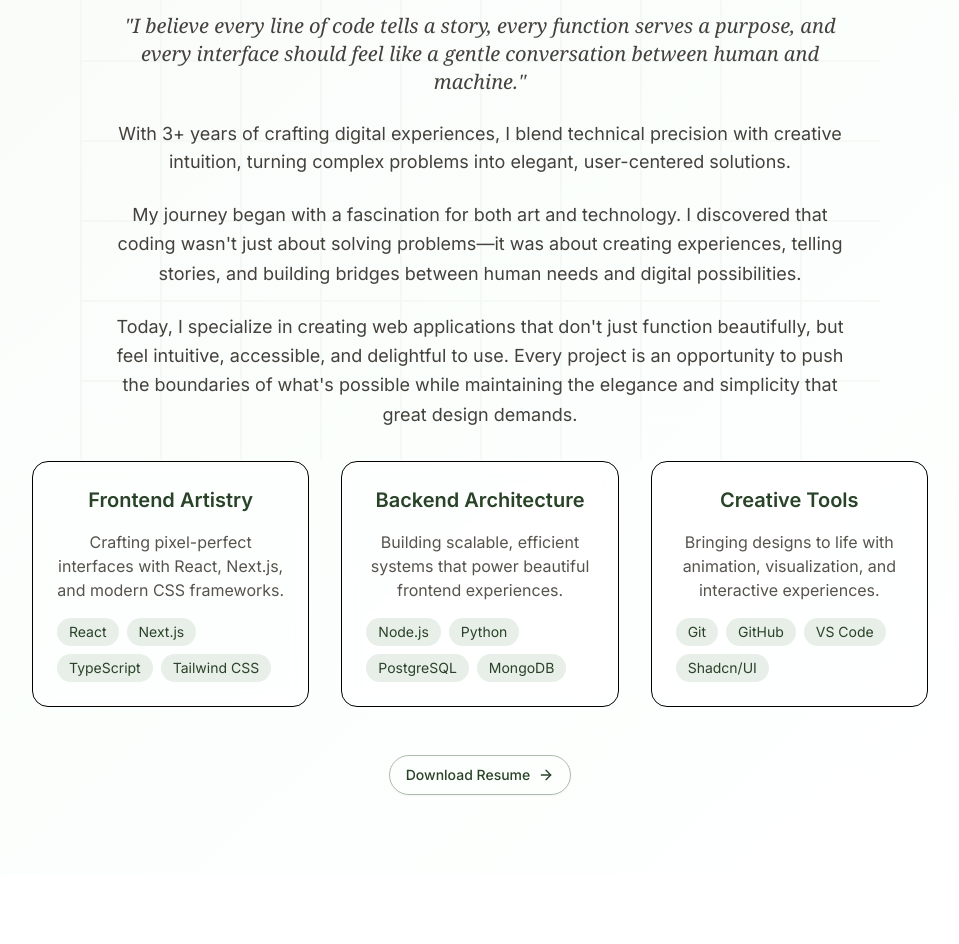
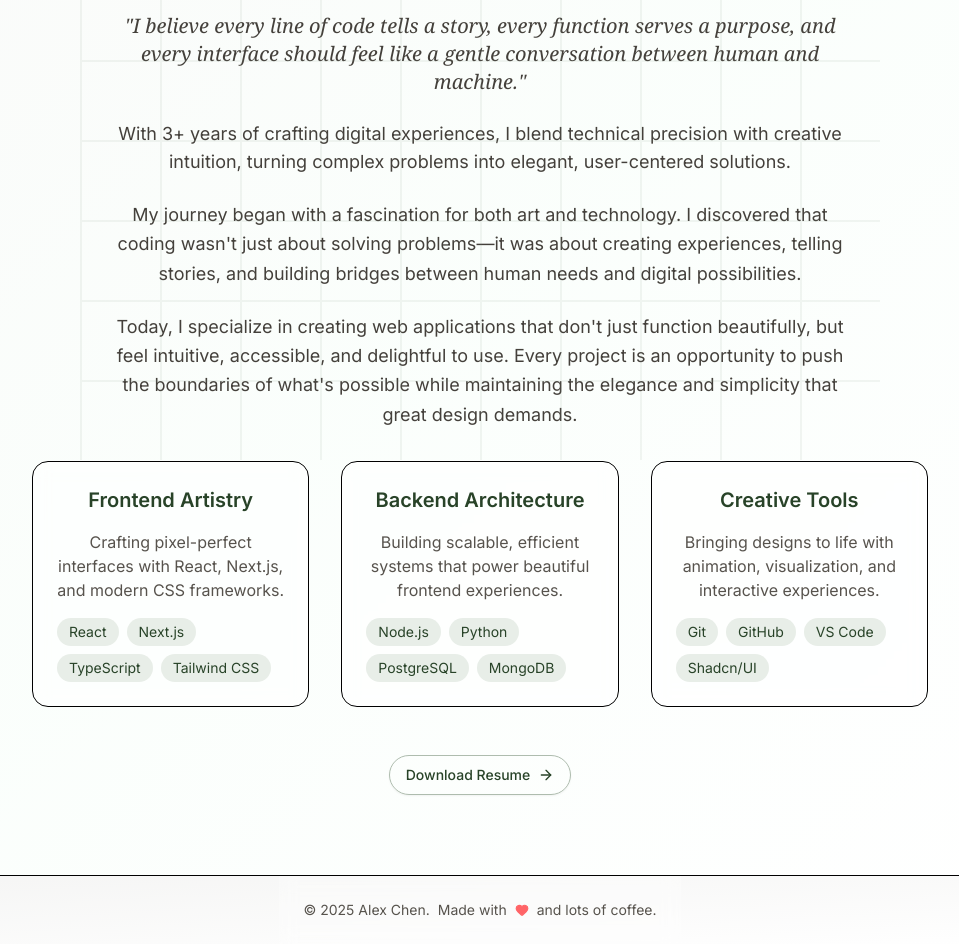
Before and after one commit to Aminul667/aminul-portfolio, a Next.js app: page /about in a window 1280 px wide. Shown: the part 340-1284 px from the top of the page, without its empty margins (160-1119 px from the left). Before the commit the page ends 1215 px from the top, so only its background shows below. Built offline with nearby package versions, Linux system fonts and the light colour scheme; a web font is replaced by a local one.

Commit message:
added footer

```diff
--- a/src/app/(CommonLayout)/page.tsx
+++ b/src/app/(CommonLayout)/page.tsx
@@ -50,7 +50,7 @@ export default function Home() {
           <Link href="/work">
             <Button
               size="lg"
-              className="bg-sage-600 hover:bg-sage-700 text-white px-8 py-4 rounded-full text-lg font-medium shadow-lg hover:shadow-xl transition-all duration-300 group"
+              className="bg-sage-600 hover:bg-sage-700 text-white px-8 py-4 rounded-full text-lg font-medium shadow-lg hover:shadow-xl transition-all duration-300 group cursor-pointer"
             >
               Explore My Work
               <ChevronRight
@@ -307,7 +307,7 @@ export default function Home() {
           <Button
             variant="outline"
             size="lg"
-            className="border-sage-300 text-sage-700 hover:bg-sage-50 px-8 py-3 rounded-full font-medium group"
+            className="border-sage-300 text-sage-700 hover:bg-sage-50 px-8 py-3 rounded-full font-medium group cursor-pointer"
           >
             Read My Story
             <div className="ml-2 w-6 h-0.5 bg-sage-400 group-hover:w-8 transition-all duration-300"></div>
@@ -346,7 +346,7 @@ export default function Home() {
 
           <Button
             size="lg"
-            className="bg-sage-600 hover:bg-sage-700 text-white px-8 py-4 rounded-full text-lg font-medium shadow-lg hover:shadow-xl transition-all duration-300 group"
+            className="bg-sage-600 hover:bg-sage-700 text-white px-8 py-4 rounded-full text-lg font-medium shadow-lg hover:shadow-xl transition-all duration-300 group cursor-pointer"
           >
             Start a Conversation
           </Button>
--- a/src/app/layout.tsx
+++ b/src/app/layout.tsx
@@ -5,6 +5,7 @@ import "./globals.css";
 import { NavigationProvider } from "@/context/NavigationContext";
 import { Navbar } from "@/components/Shared/Navbar/Navbar";
 import { Toaster } from "sonner";
+import Footer from "@/components/Shared/Footer/Footer";
 
 const inter = Inter({ subsets: ["latin"], variable: "--font-inter" });
 const playfair = Playfair_Display({
@@ -37,6 +38,7 @@ export default function RootLayout({
           <Navbar />
           <Toaster richColors position="top-center" />
           {children}
+          <Footer />
         </NavigationProvider>
       </body>
     </html>
--- /dev/null
+++ b/src/components/Shared/Footer/Footer.tsx
@@ -0,0 +1,29 @@
+import { Heart } from "lucide-react";
+import AnimatedBackground from "../Background/AnimatedBackground";
+
+const Footer = () => {
+  const currentYear = new Date().getFullYear();
+  return (
+    <footer className="bg-gradient-to-br from-stone-100 via-sage-50/50 to-mint-50/30 border-t border-black flex items-center justify-center">
+      <div>
+        <AnimatedBackground />
+
+        <div className=" bg-white/30 backdrop-blur-sm">
+          <div className="max-w-6xl mx-auto px-6 py-6">
+            <div className="flex flex-col sm:flex-row items-center justify-between gap-4">
+              {/* Copyright */}
+              <div className="flex items-center space-x-2 text-sm text-stone-600">
+                <span>© {currentYear} Alex Chen.</span>
+                <span>Made with</span>
+                <Heart size={14} className="text-red-400 fill-current" />
+                <span>and lots of coffee.</span>
+              </div>
+            </div>
+          </div>
+        </div>
+      </div>
+    </footer>
+  );
+};
+
+export default Footer;
```
